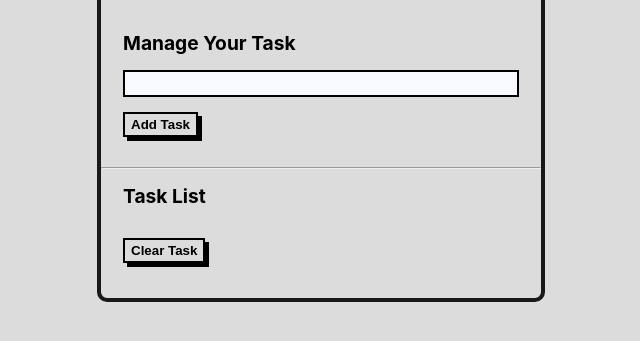
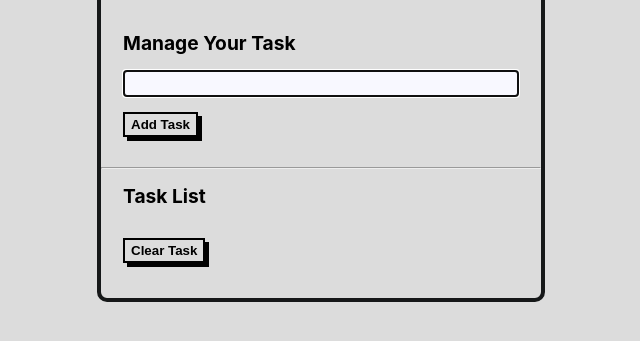
Before and after one commit to pr4besh/TODO-Application, a plain HTML site: page index.html in a window 1280 px wide. Shown: the part 285-626 px from the top of the page, without its empty margins (319-959 px from the left). Drawn offline with nearby package versions, Linux system fonts and the light colour scheme.

Commit message:
Auto Focus Aded

```diff
--- a/index.html
+++ b/index.html
@@ -16,7 +16,7 @@
 
             <form id="add-task">
                 <h2 class="new-task">Manage Your Task</h2>
-                <input type="text" class="task-input">
+                <input autofocus type="text" class="task-input">
                 <span>Empty Field! Please enter a task.</span>
                 <button type="submit" class="btn add">Add Task</button>
             </form>
```
